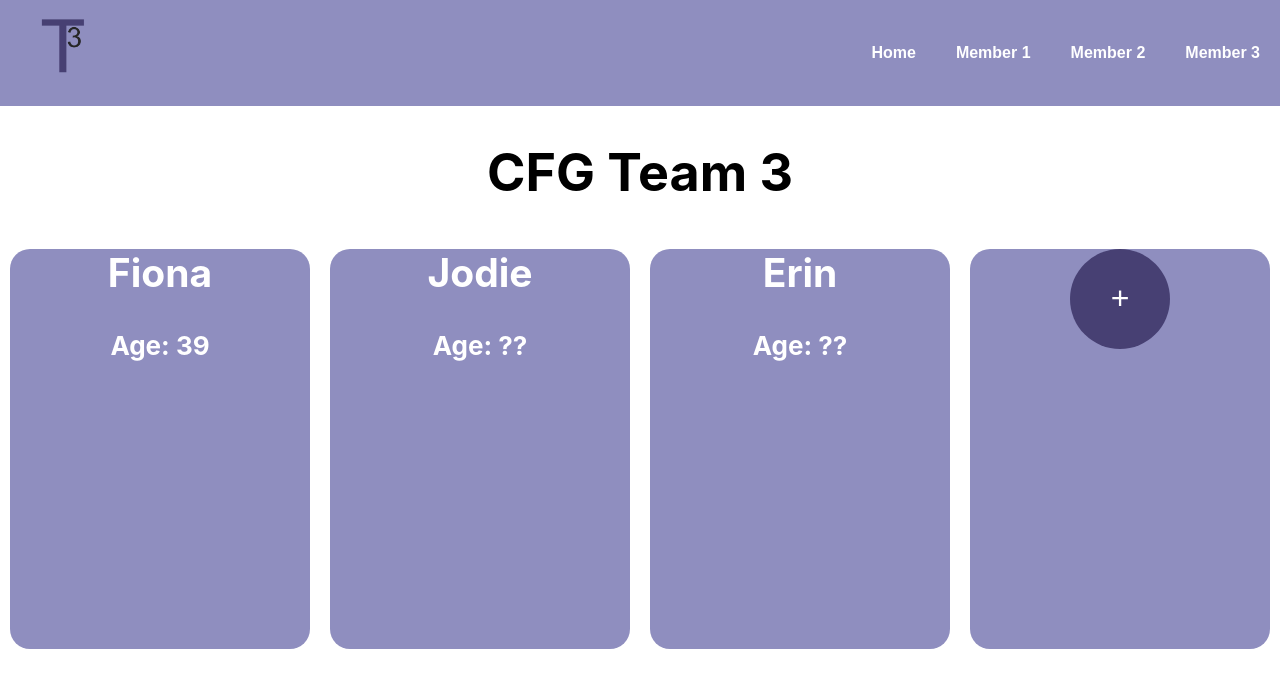
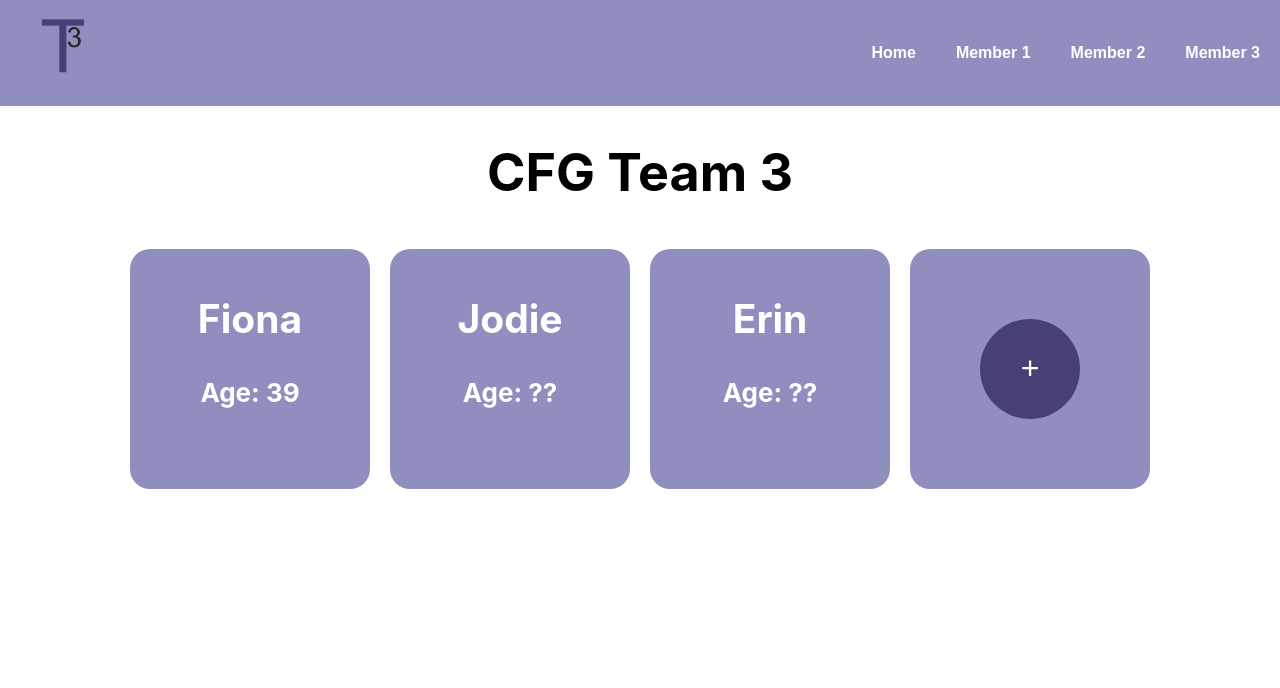
Before and after one commit to FMossman/CFGTeam3Project, a React (Create React App) app in the folder team3-app/: page / in a window 1280 px wide. Shown: the top 688 px of the page. Built offline with nearby package versions, Linux system fonts and the light colour scheme.

Commit message:
Updated style of home page

```diff
--- a/team3-app/package.json
+++ b/team3-app/package.json
@@ -8,7 +8,7 @@
     "@testing-library/user-event": "^13.5.0",
     "react": "^18.2.0",
     "react-dom": "^18.2.0",
-    "react-router-dom": "^6.11.0",
+    "react-router-dom": "^6.11.1",
     "react-scripts": "5.0.1",
     "web-vitals": "^2.1.4"
   },
--- a/team3-app/src/components/MemberCard.css
+++ b/team3-app/src/components/MemberCard.css
@@ -1,12 +1,19 @@
 .memberCardsContainer {
     display: flex;
+    align-items: center;
+    flex-wrap:wrap;
   }
 
 
 .memberCard {
-    width: 300px;
-    height: 400px;
+  display: flex;
+    flex-direction: column;
+    justify-content: center;
+    align-items: center;
+    width: 200px;
+    height: 200px;
     margin: 10px;
+    padding: 20px;
     border-radius: 20px;
     background: #8F8EBF;
 }
--- a/team3-app/src/pages/Home.js
+++ b/team3-app/src/pages/Home.js
@@ -22,7 +22,7 @@ function Home() {
           <a href="./Member2">
             <Member name='Jodie' age='??' />
           </a>
-          <a href="./Member2">
+          <a href="./Member3">
             <Member name='Erin' age='??' />
           </a>
           <div className="memberCard">
```
Also changed, not shown: 2 other files (tests, documents, lock files or other folders).
